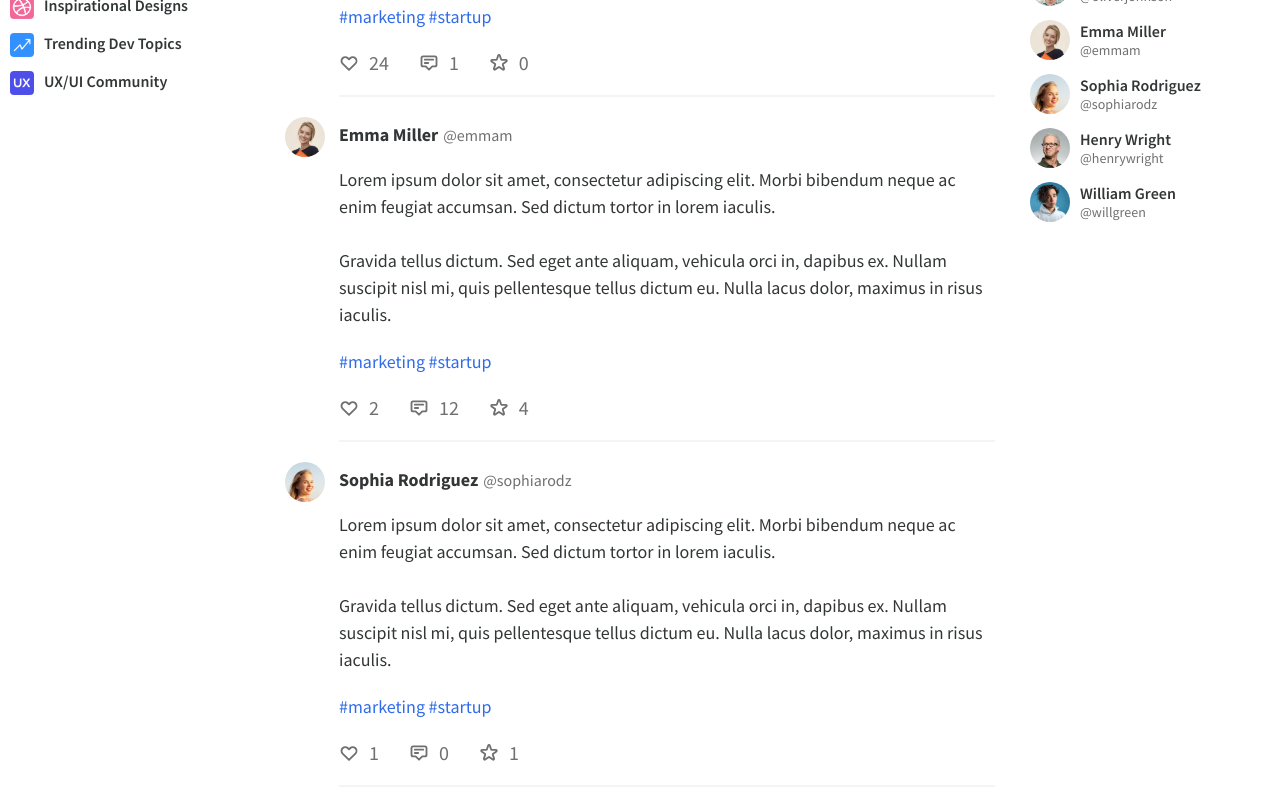
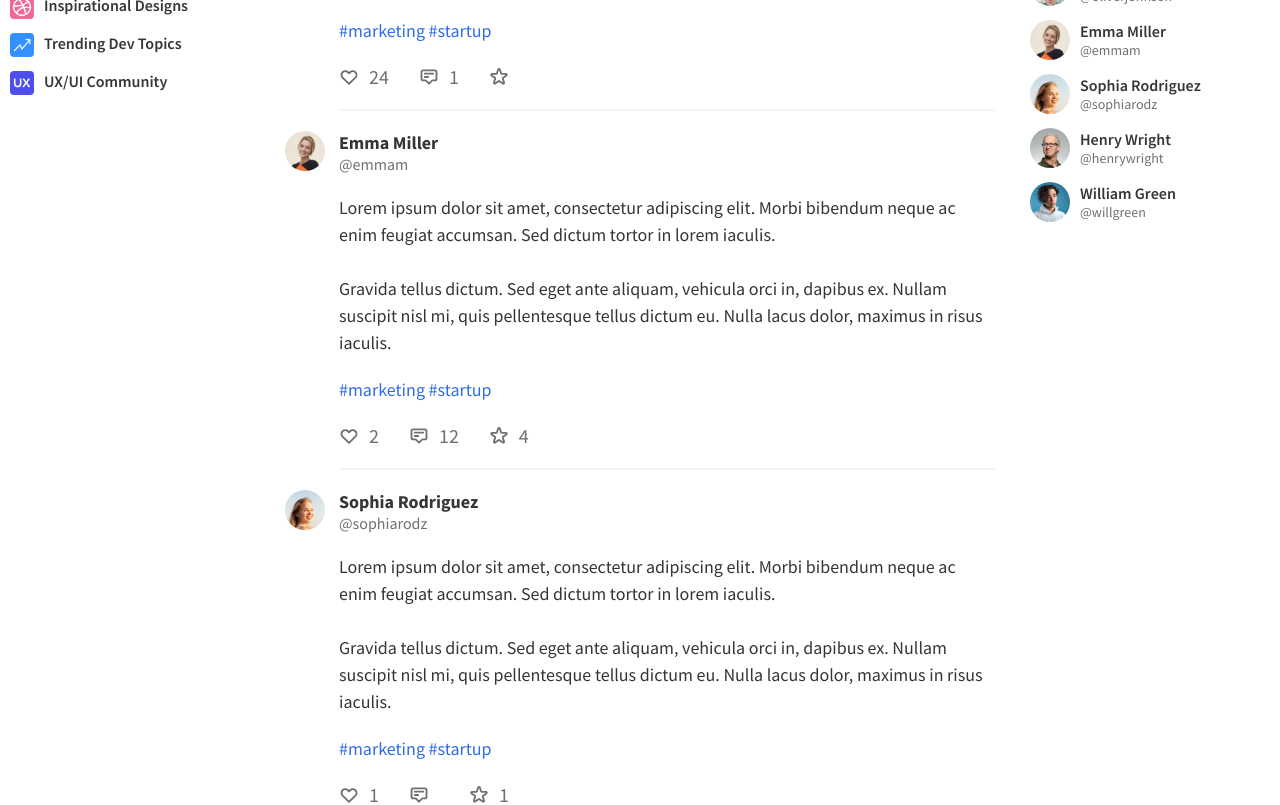
Before and after one commit to chrisprodev/social-media-ui, a React (Create React App) app: page / in a window 1280 px wide. Shown: the part 460-1265 px from the top of the page. Built offline with nearby package versions, Linux system fonts and the light colour scheme.

Commit message:
Update Post

```diff
--- a/src/components/PostContent.tsx
+++ b/src/components/PostContent.tsx
@@ -1,6 +1,7 @@
 import React from "react";
 import styled from "styled-components";
 import { Post } from "../models/post";
+import { noZero } from "../utils/noZero";
 
 const PostContent: React.FC<Post> = ({
   img,
@@ -39,7 +40,7 @@ const PostContent: React.FC<Post> = ({
                 d="M4.318 6.318a4.5 4.5 0 000 6.364L12 20.364l7.682-7.682a4.5 4.5 0 00-6.364-6.364L12 7.636l-1.318-1.318a4.5 4.5 0 00-6.364 0z"
               />
             </svg>
-            {likes}
+            {noZero(likes)}
           </span>
           <span>
             <svg
@@ -55,7 +56,7 @@ const PostContent: React.FC<Post> = ({
                 d="M7 8h10M7 12h4m1 8l-4-4H5a2 2 0 01-2-2V6a2 2 0 012-2h14a2 2 0 012 2v8a2 2 0 01-2 2h-3l-4 4z"
               />
             </svg>
-            {comments}
+            {noZero(comments)}
           </span>
           <span>
             <svg
@@ -71,7 +72,7 @@ const PostContent: React.FC<Post> = ({
                 d="M11.049 2.927c.3-.921 1.603-.921 1.902 0l1.519 4.674a1 1 0 00.95.69h4.915c.969 0 1.371 1.24.588 1.81l-3.976 2.888a1 1 0 00-.363 1.118l1.518 4.674c.3.922-.755 1.688-1.538 1.118l-3.976-2.888a1 1 0 00-1.176 0l-3.976 2.888c-.783.57-1.838-.197-1.538-1.118l1.518-4.674a1 1 0 00-.363-1.118l-3.976-2.888c-.784-.57-.38-1.81.588-1.81h4.914a1 1 0 00.951-.69l1.519-4.674z"
               />
             </svg>
-            {fav}
+            {noZero(fav)}
           </span>
         </Interactions>
       </ContentWrapper>
@@ -98,8 +99,7 @@ const ContentWrapper = styled.div`
 
 const ContentHeader = styled.div`
   display: flex;
-  align-items: center;
-  margin-top: 0.6rem;
+  flex-direction: column;
 
   h4 {
     margin: 0;
@@ -107,7 +107,6 @@ const ContentHeader = styled.div`
   }
 
   small {
-    margin-left: 0.5rem;
     font-size: 1.6rem;
     color: #707070;
   }
--- /dev/null
+++ b/src/utils/noZero.ts
@@ -0,0 +1,4 @@
+export const noZero = (num: number) => {
+  if (num > 0) return num;
+  return null;
+};
```
